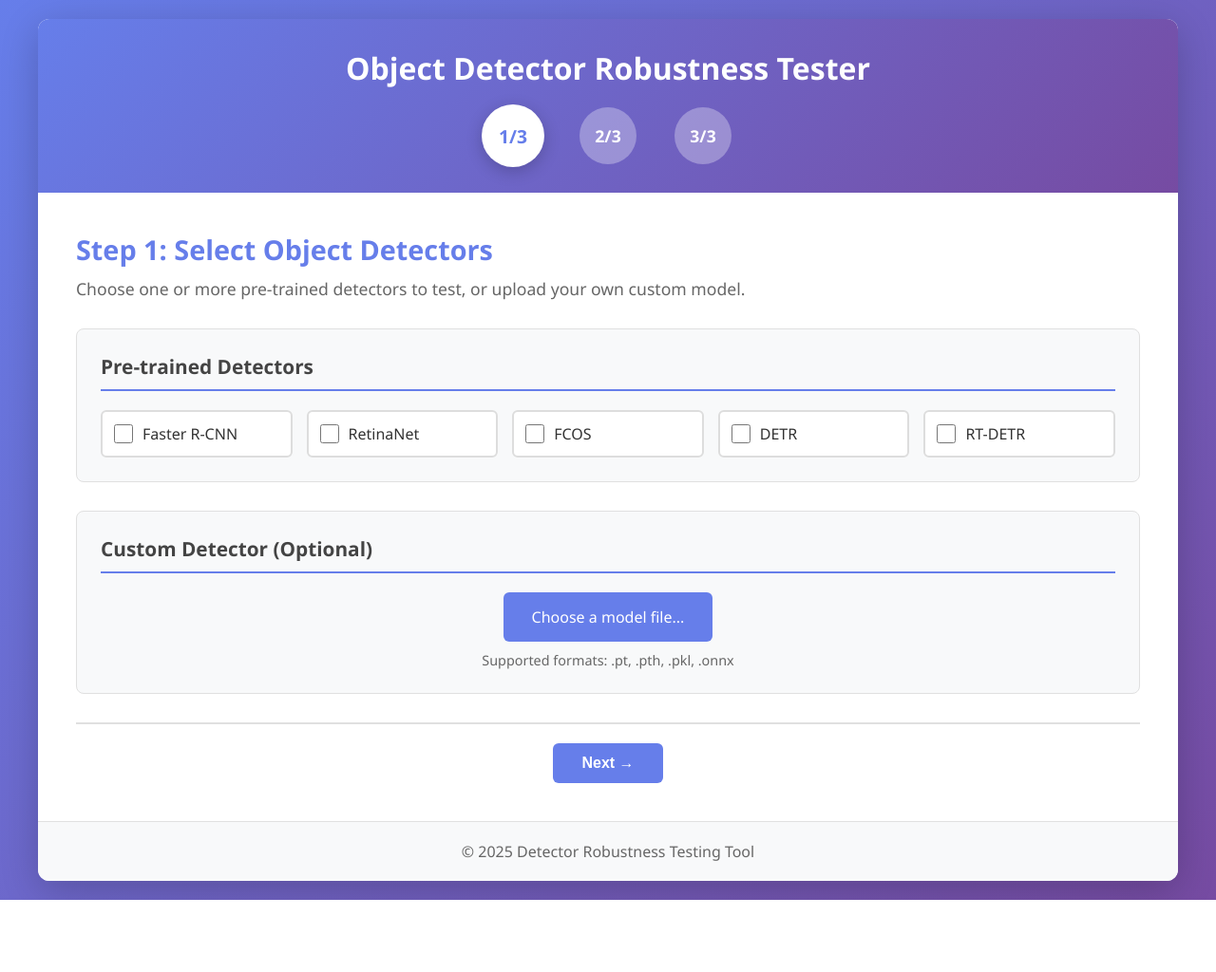
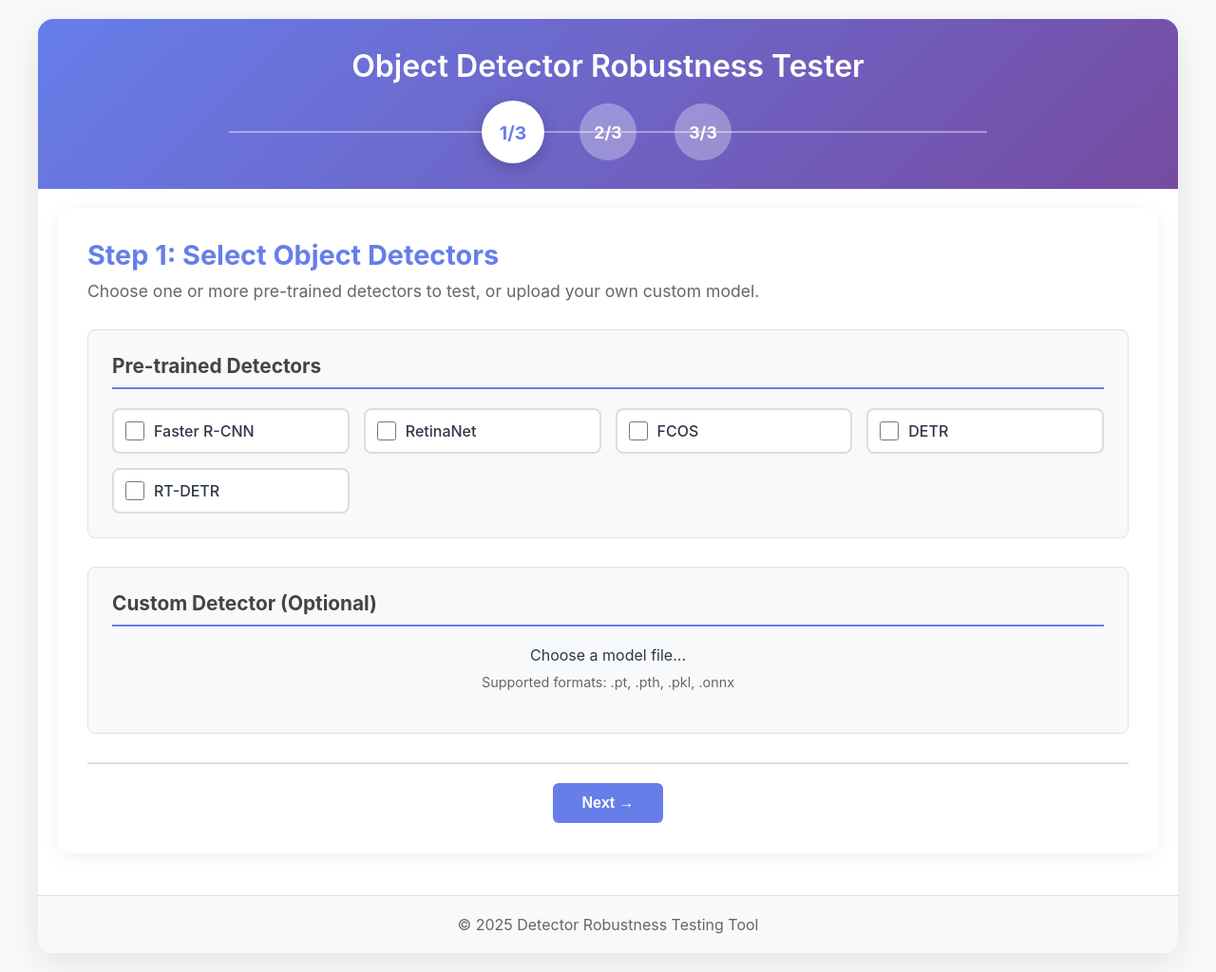
Before and after one commit to YuchenZHANG2/Robustness_Test, a Flask app: page /step1 in a window 1280 px wide. Shown: the whole page at 95% size. Before the commit the page ends 948 px from the top, so only its background shows below. Run offline with Flask 3, Linux system fonts and the light colour scheme; some libraries are stand-ins or nearby versions.

Commit message:
polished

```diff
--- a/static/style.css
+++ b/static/style.css
@@ -6,19 +6,19 @@
 }
 
 body {
-    font-family: 'Segoe UI', Tahoma, Geneva, Verdana, sans-serif;
-    background: linear-gradient(135deg, #667eea 0%, #764ba2 100%);
+    font-family: -apple-system, BlinkMacSystemFont, 'Segoe UI', Roboto, sans-serif;
+    background-color: #f9fafc;
     min-height: 100vh;
     padding: 20px;
-    color: #333;
+    color: #2d3748;
 }
 
 .container {
     max-width: 1200px;
     margin: 0 auto;
     background: white;
-    border-radius: 12px;
-    box-shadow: 0 10px 40px rgba(0, 0, 0, 0.2);
+    border-radius: 16px;
+    box-shadow: 0 10px 40px rgba(0, 0, 0, 0.1);
     overflow: hidden;
 }
 
@@ -42,6 +42,19 @@ header h1 {
     justify-content: center;
     gap: 40px;
     margin-top: 20px;
+    position: relative;
+}
+
+.progress-bar::before {
+    content: '';
+    position: absolute;
+    top: 50%;
+    left: 15%;
+    right: 15%;
+    height: 2px;
+    background: rgba(255, 255, 255, 0.4);
+    transform: translateY(-50%);
+    z-index: 0;
 }
 
 .progress-step {
@@ -56,6 +69,7 @@ header h1 {
     font-size: 1.1rem;
     position: relative;
     transition: all 0.3s ease;
+    z-index: 1;
 }
 
 .progress-step.active {
@@ -78,10 +92,18 @@ header h1 {
 
 /* Main Content */
 main {
-    padding: 40px;
+    padding: 20px;
 }
 
-.step-container h2 {
+.step-card {
+    padding: 32px;
+    margin-bottom: 24px;
+    background: white;
+    border-radius: 16px;
+    box-shadow: 0 4px 20px rgba(0,0,0,0.06);
+}
+
+.step-card h2 {
     color: #667eea;
     margin-bottom: 10px;
     font-size: 1.8rem;
@@ -124,7 +146,7 @@ main {
     padding: 12px;
     background: white;
     border: 2px solid #ddd;
-    border-radius: 6px;
+    border-radius: 8px;
     transition: all 0.2s ease;
     cursor: pointer;
 }
@@ -192,26 +225,27 @@ main {
 /* File Upload */
 .file-upload {
     text-align: center;
+    margin: 20px 0;
 }
 
-.file-label {
+.file-upload-area {
     display: inline-block;
-    padding: 15px 30px;
-    background: #667eea;
-    color: white;
-    border-radius: 6px;
+    padding: 20px 40px;
+    background: #f0f4ff;
+    border: 2px dashed #cbd5e0;
+    border-radius: 12px;
     cursor: pointer;
-    transition: all 0.3s ease;
+    transition: border-color 0.2s, background 0.2s;
     font-weight: 500;
+    color: #4a5568;
 }
 
-.file-label:hover {
-    background: #5568d3;
-    transform: translateY(-2px);
-    box-shadow: 0 4px 12px rgba(102, 126, 234, 0.3);
+.file-upload-area:hover {
+    border-color: #667eea;
+    background: #e0e7ff;
 }
 
-.file-label input[type="file"] {
+.file-upload input[type="file"] {
     display: none;
 }
 
--- a/templates/step1.html
+++ b/templates/step1.html
@@ -9,7 +9,7 @@
 {% endblock %}
 
 {% block content %}
-<div class="step-container">
+<div class="step-card">
     <h2>Step 1: Select Object Detectors</h2>
     <p class="step-description">Choose one or more pre-trained detectors to test, or upload your own custom model.</p>
 
--- a/templates/step2.html
+++ b/templates/step2.html
@@ -9,7 +9,7 @@
 {% endblock %}
 
 {% block content %}
-<div class="step-container">
+<div class="step-card">
     <h2>Step 2: Select Corruptions</h2>
     <p class="step-description">Choose which corruption types to apply to your test images.</p>
 
--- a/templates/step3.html
+++ b/templates/step3.html
@@ -9,7 +9,7 @@
 {% endblock %}
 
 {% block content %}
-<div class="step-container">
+<div class="step-card">
     <h2>Step 3: Report Options</h2>
     <p class="step-description">Review your selections and choose how you want to receive the results.</p>
 
```
Also changed, not shown: other parts of static/style.css (+115 -19 lines).
